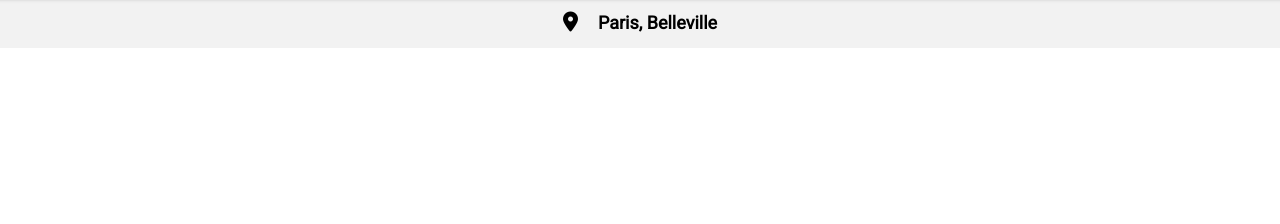
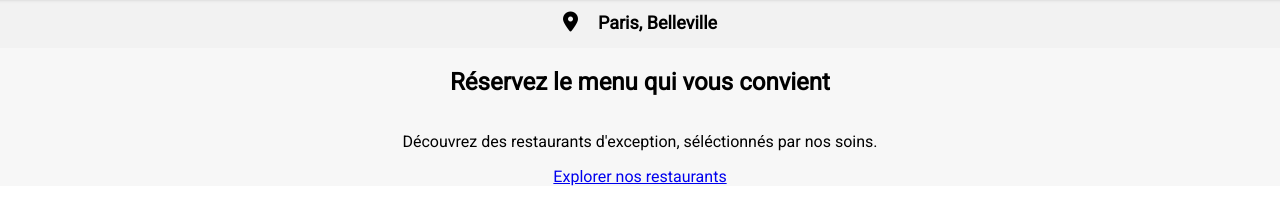
Before and after one commit to Bisuke76/AxelBurguiere_3_09092021, a website: page index.html in a window 1280 px wide. Shown: the part 78-302 px from the top of the page. Drawn offline with Linux system fonts and the light colour scheme; a web font is replaced by a local one.

Commit message:
avancement sur Home

```diff
--- a/index.html
+++ b/index.html
@@ -33,18 +33,20 @@
             <h1>ohmyfood</h1>
         </div>
     </header>
-    <section class="locations">
-        <div class="location">
-            <i class="fas fa-map-marker-alt"></i>
-            <h2 class="location title">Paris, Belleville</h2>
-        </div>
-    </section>
     <main>
-        <section>
-
-
+        <section class="locations">
+            <div class="location">
+                <i class="fas fa-map-marker-alt"></i>
+                <h2 class="location title">Paris, Belleville</h2>
+            </div>
+        </section>
+        <section class="about">
+            <h2 class="about title">Réservez le menu qui vous convient</h2>
+            <p class="about text">Découvrez des restaurants d'exception, séléctionnés par nos soins.</p>
+            <a href="#" class="btn-about">Explorer nos restaurants</a>
         </section>
     </main>
+
 </div>
 </body>
 </html>
--- a/sass/main.scss
+++ b/sass/main.scss
@@ -67,6 +67,21 @@
         opacity: 1;
     }
 }
+.main_content{
+    opacity: 1;
+    animation: apparition_page 3.5s;
+}
+@keyframes apparition_page{
+    0%{
+        opacity: 0;
+    }
+    90%{
+        opacity: 0;
+    }
+    100%{
+        opacity: 1;
+    }
+}
 @media #{$medium-down}{
 .loading_spinner{
      font-size: 50px;
@@ -89,18 +104,3 @@
         }
     }
 }
-.main_content{
-    opacity: 1;
-    animation: apparition_page 3.5s;
-}
-@keyframes apparition_page{
-    0%{
-        opacity: 0;
-    }
-    90%{
-        opacity: 0;
-    }
-    100%{
-        opacity: 1;
-    }
-}
--- a/sass/pages/_about.scss
+++ b/sass/pages/_about.scss
@@ -0,0 +1,8 @@
+// mise en forme présentation
+.about{
+    display: flex;
+    flex-direction: column;
+    text-align: center;
+    padding: 0px 24px 0px 24px;
+
+}
--- a/sass/utils/_functions.scss
+++ b/sass/utils/_functions.scss
@@ -0,0 +1,4 @@
+// fonction éclaircissement background
+.about{
+    background-color: lighten($background-color, 2);
+}
```
Also changed, not shown: style.css, 1 other file.
